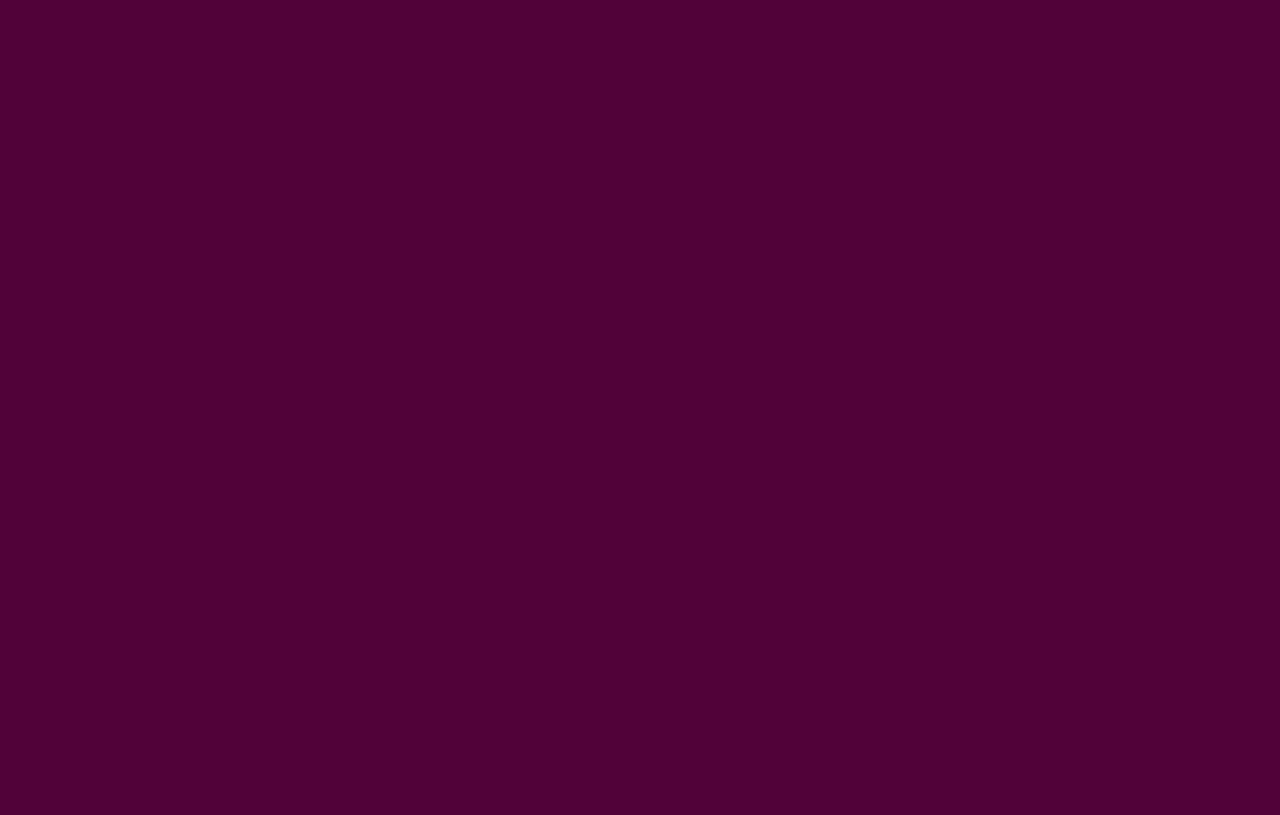
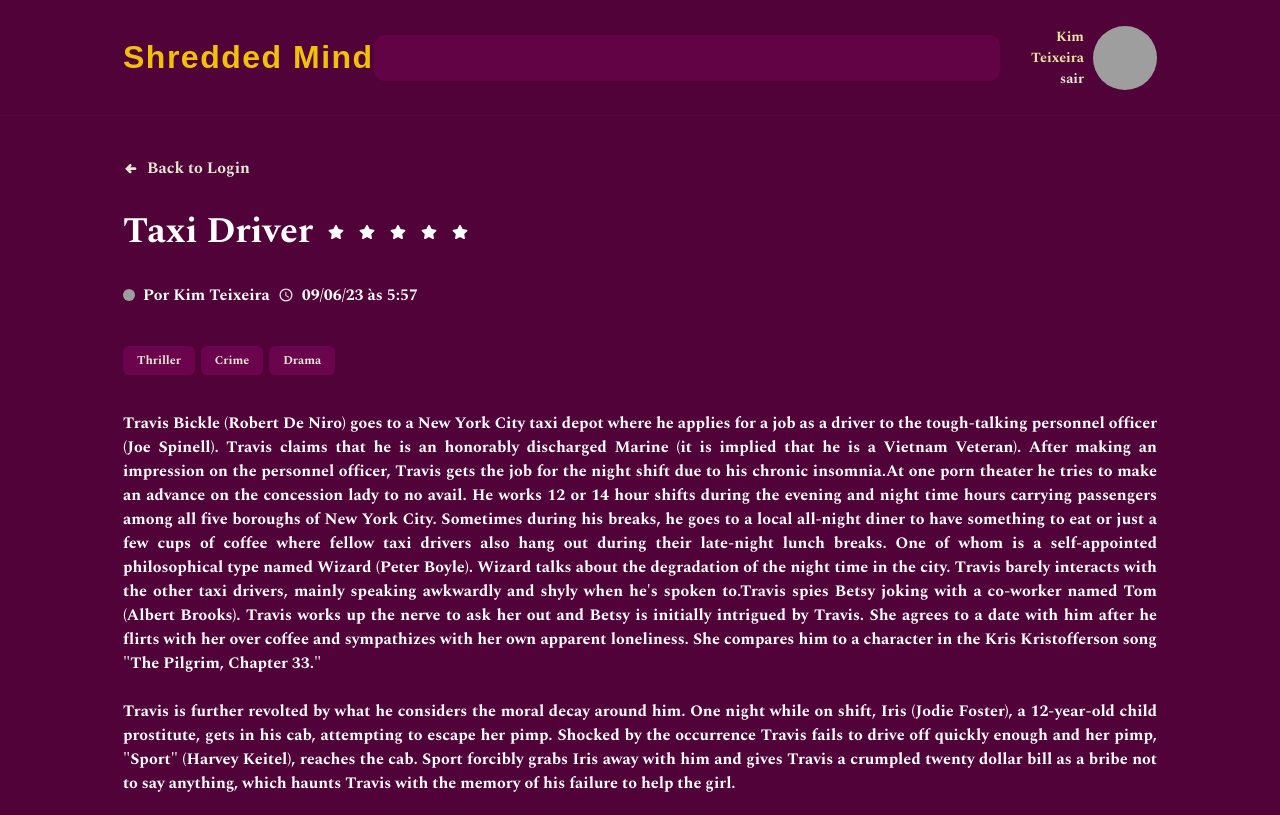
Before and after one commit to KimCidDev/RocketMovies, a React (Vite) app in the folder RocketMovies/: page / in a window 1280 px wide. Built offline with nearby package versions, Linux system fonts and the light colour scheme; grey boxes are pictures that could not be loaded.

Commit message:
NewMemory done

```diff
--- a/RocketMovies/src/components/ButtonText/styles.js
+++ b/RocketMovies/src/components/ButtonText/styles.js
@@ -10,7 +10,7 @@
   color: ${({ theme }) => theme.COLORS.DIRTY_WHITE};
 
   > span {
-    font-size: 21px;
+    font-size: 16px;
     margin-left: 8px;
   }
 `;
--- a/RocketMovies/src/pages/NewMemory/styles.js
+++ b/RocketMovies/src/pages/NewMemory/styles.js
@@ -16,10 +16,6 @@
   flex-direction: column;
   justify-content: center;
   align-items: left;
-
-  > button span {
-    font-size: 16px;
-  }
 
   > h1 {
     font-size: 30px;
--- a/RocketMovies/src/pages/ShowMemory/index.jsx
+++ b/RocketMovies/src/pages/ShowMemory/index.jsx
@@ -1,9 +1,54 @@
 import { Container } from './styles';
+
+import { Header } from '../../components/Header';
+import { ButtonText } from '../../components/ButtonText';
+
+import { TiArrowLeftThick } from "react-icons/ti";
+import { IoMdTime } from "react-icons/io";
+import { FaStar, FaStarHalf } from "react-icons/fa";
+import { Tag } from "../../components/Tag"
 
 export function ShowMemory () {
   return (
     <Container>
+      <Header />
+      <main>
+        <section>
+        <ButtonText icon={TiArrowLeftThick}title="Back to Login" />
+        <div className="nameRating">
+        <h1>Taxi Driver</h1>
+        <FaStar />
+        <FaStar />
+        <FaStar />
+        <FaStar />
+        <FaStar />
+        </div>
+        <div className='databaseInfo'>
+            <span id='userId'>
+            <img src="https://github.com/kimciddev.png" alt="profile user picture" />
+            Por Kim Teixeira
+           </span>
+          <span id='timeStamp'>
+            <IoMdTime />
+            09/06/23 às 5:57
+          </span>
+        </div>
+        </section>
 
+        <div className="tags">
+        <Tag title='Thriller'/>
+        <Tag title='Crime'/>
+        <Tag title='Drama'/>
+        </div>
+
+        <p>Travis Bickle (Robert De Niro) goes to a New York City taxi depot where he applies for a job as a driver to the tough-talking personnel officer (Joe Spinell). Travis claims that he is an honorably discharged Marine (it is implied that he is a Vietnam Veteran). After making an impression on the personnel officer, Travis gets the job for the night shift due to his chronic insomnia.At one porn theater he tries to make an advance on the concession lady to no avail. He works 12 or 14 hour shifts during the evening and night time hours carrying passengers among all five boroughs of New York City. Sometimes during his breaks, he goes to a local all-night diner to have something to eat or just a few cups of coffee where fellow taxi drivers also hang out during their late-night lunch breaks. One of whom is a self-appointed philosophical type named Wizard (Peter Boyle). Wizard talks about the degradation of the night time in the city. Travis barely interacts with the other taxi drivers, mainly speaking awkwardly and shyly when he's spoken to.Travis spies Betsy joking with a co-worker named Tom (Albert Brooks). Travis works up the nerve to ask her out and Betsy is initially intrigued by Travis. She agrees to a date with him after he flirts with her over coffee and sympathizes with her own apparent loneliness. She compares him to a character in the Kris Kristofferson song "The Pilgrim, Chapter 33."
+<br />
+<br />
+Travis is further revolted by what he considers the moral decay around him. One night while on shift, Iris (Jodie Foster), a 12-year-old child prostitute, gets in his cab, attempting to escape her pimp. Shocked by the occurrence Travis fails to drive off quickly enough and her pimp, "Sport" (Harvey Keitel), reaches the cab. Sport forcibly grabs Iris away with him and gives Travis a crumpled twenty dollar bill as a bribe not to say anything, which haunts Travis with the memory of his failure to help the girl.</p>
+
+
+
+      </main>
     </Container>
   )
 }
--- a/RocketMovies/src/pages/ShowMemory/styles.js
+++ b/RocketMovies/src/pages/ShowMemory/styles.js
@@ -1,3 +1,56 @@
 import styled from 'styled-components';
 
-export const Container = styled.div``;
+export const Container = styled.div`
+  width: 100%;
+  height: 100vh;
+
+  main {
+    display: flex;
+    flex-direction: column;
+    align-items: left;
+
+    margin: 40px 123px;
+    overflow-y: auto;
+
+    .nameRating {
+      display: flex;
+      flex-direction: row;
+      align-items: center;
+
+      margin-top: 24px;
+      gap: 15px;
+      h1 {
+        font-size: 36px;
+      }
+    }
+
+    .databaseInfo {
+      display: flex;
+      flex-direction: row;
+
+      margin-top: 24px;
+      gap: 8px;
+
+      span {
+        display: flex;
+        align-items: center;
+        gap: 8px;
+      }
+
+      img {
+        height: 12px;
+        width: 12px;
+        border-radius: 50%;
+      }
+    }
+
+    .tags {
+      margin: 40px 0;
+    }
+
+    p {
+      padding-bottom: 20px;
+      text-align: justify;
+    }
+  }
+`;
```
